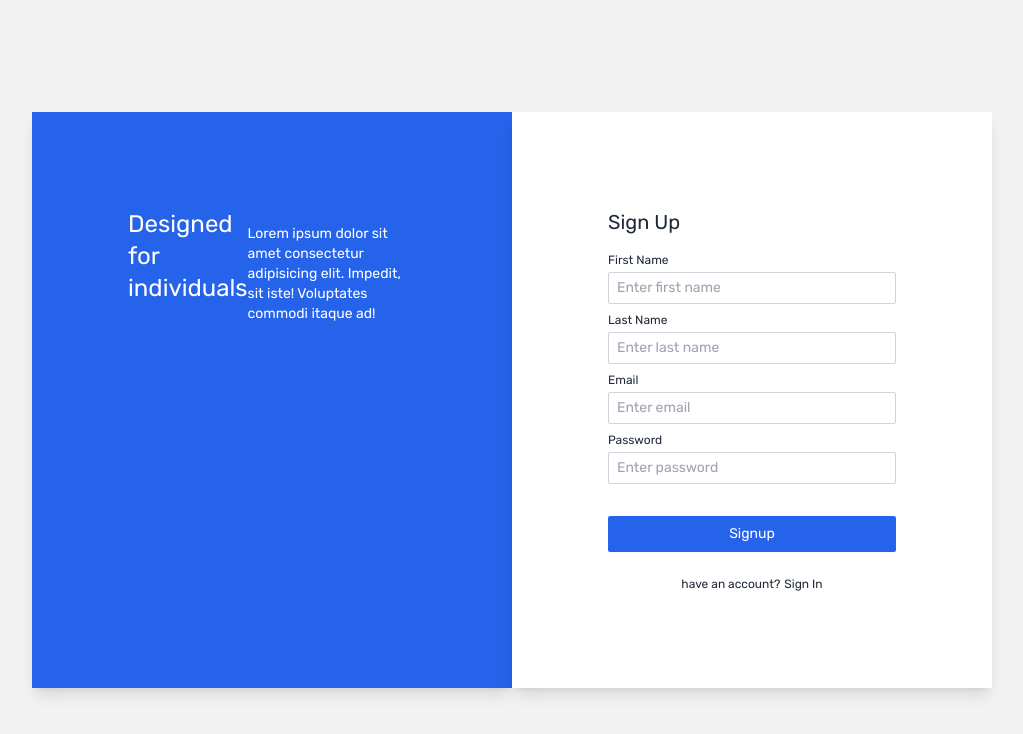
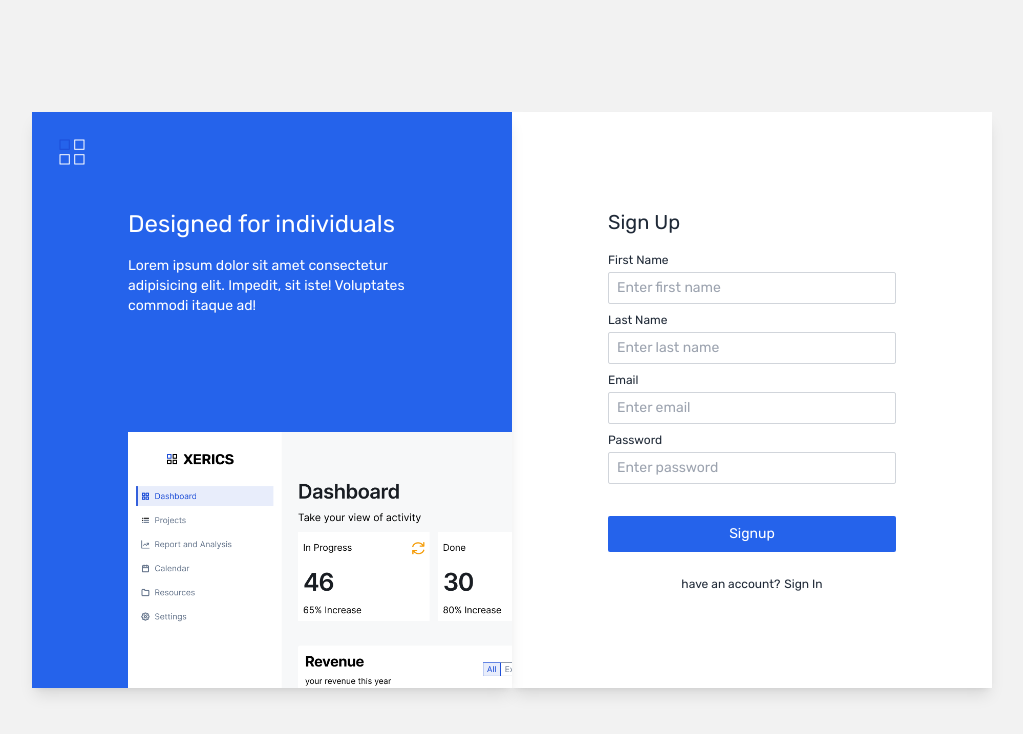
Before and after one commit to schmulzE/xerics, a React (Vite) app: page /signup in a window 1280 px wide. Shown: the top 734 px of the page, without its empty margins (128-1151 px from the left). Built offline with nearby package versions, Linux system fonts and the light colour scheme; no server answers; a web font is replaced by a local one.

Commit message:
refactor: added style, logo icon, and dashboard image to the signin and signup page

```diff
--- a/src/routes/account/signin.jsx
+++ b/src/routes/account/signin.jsx
@@ -49,10 +49,12 @@ export default function SignIn() {
     e.preventDefault();
     try {
       // eslint-disable-next-line no-unused-vars
-      const { data, error } = await supabase.auth.resetPasswordForEmail(formData.email, {
+      const { error } = await supabase.auth.resetPasswordForEmail(formData.email, {
         redirectTo: `${import.meta.env.VITE_BASE_URL}/account/resetpassword`
       })
-      setSuccess(true)
+      if(!error) {
+        setSuccess(true)
+      }
     } catch (error) {
       console.log(error);
     }
@@ -64,9 +66,11 @@ export default function SignIn() {
       <div className="max-w-full w-9/12 flex m-auto lg:mx-auto py-10">
 
       {/* Login */}
-      <div className='bg-blue-600 w-1/2 shadow-lg p-24 hidden lg:block'>
+      <div className='bg-blue-600 w-1/2 shadow-lg p-24 hidden lg:block relative'>
+        <img src='/src/assets/images/logo_icon-white.png' className='w-8 absolute top-6 left-6' />
         <h1 className='text-2xl text-white'>Designed for individuals</h1>
         <p className='text-sm text-base-100 mt-4'>Lorem ipsum dolor sit amet consectetur adipisicing elit. Impedit, sit iste! Voluptates commodi itaque ad!</p>
+        <img src='/src/assets/images/dashboard-slice.png' className=' w-96 absolute bottom-0 right-0' />
       </div>
       <form
         onSubmit={resetPassword ? sendResetPassword : handleSubmit}
--- a/src/routes/account/signup.jsx
+++ b/src/routes/account/signup.jsx
@@ -1,9 +1,9 @@
 /* eslint-disable no-unused-vars */
 import {useState} from 'react';
+import { useDispatch } from 'react-redux';
+// import supabase  from '../../lib/supabase';
 import { Link, useNavigate } from 'react-router-dom';
-import { useDispatch } from 'react-redux';
 import { signUp } from '../../features/auth/authThunks';
-// import supabase  from '../../lib/supabase';
 
 export default function SignIn() {
   const navigate = useNavigate()
@@ -48,9 +48,11 @@ export default function SignIn() {
     <div className='bg-base-200 h-screen flex justify-center content-center'>
       <div className="max-w-full w-9/12 flex m-auto lg:mx-auto py-10">
 
-      <div className='hidden lg:flex bg-blue-600 w-1/2 shadow-lg p-24'>
+      <div className='bg-blue-600 w-1/2 shadow-lg p-24 hidden lg:block relative'>
+        <img src='/src/assets/images/logo_icon-white.png' className='w-8 absolute top-6 left-6' />
         <h1 className='text-2xl text-white'>Designed for individuals</h1>
         <p className='text-sm text-base-100 mt-4'>Lorem ipsum dolor sit amet consectetur adipisicing elit. Impedit, sit iste! Voluptates commodi itaque ad!</p>
+        <img src='/src/assets/images/dashboard-slice.png' className=' w-96 absolute bottom-0 right-0' />
       </div>
       <form
         onSubmit={handleSubmit}
```
